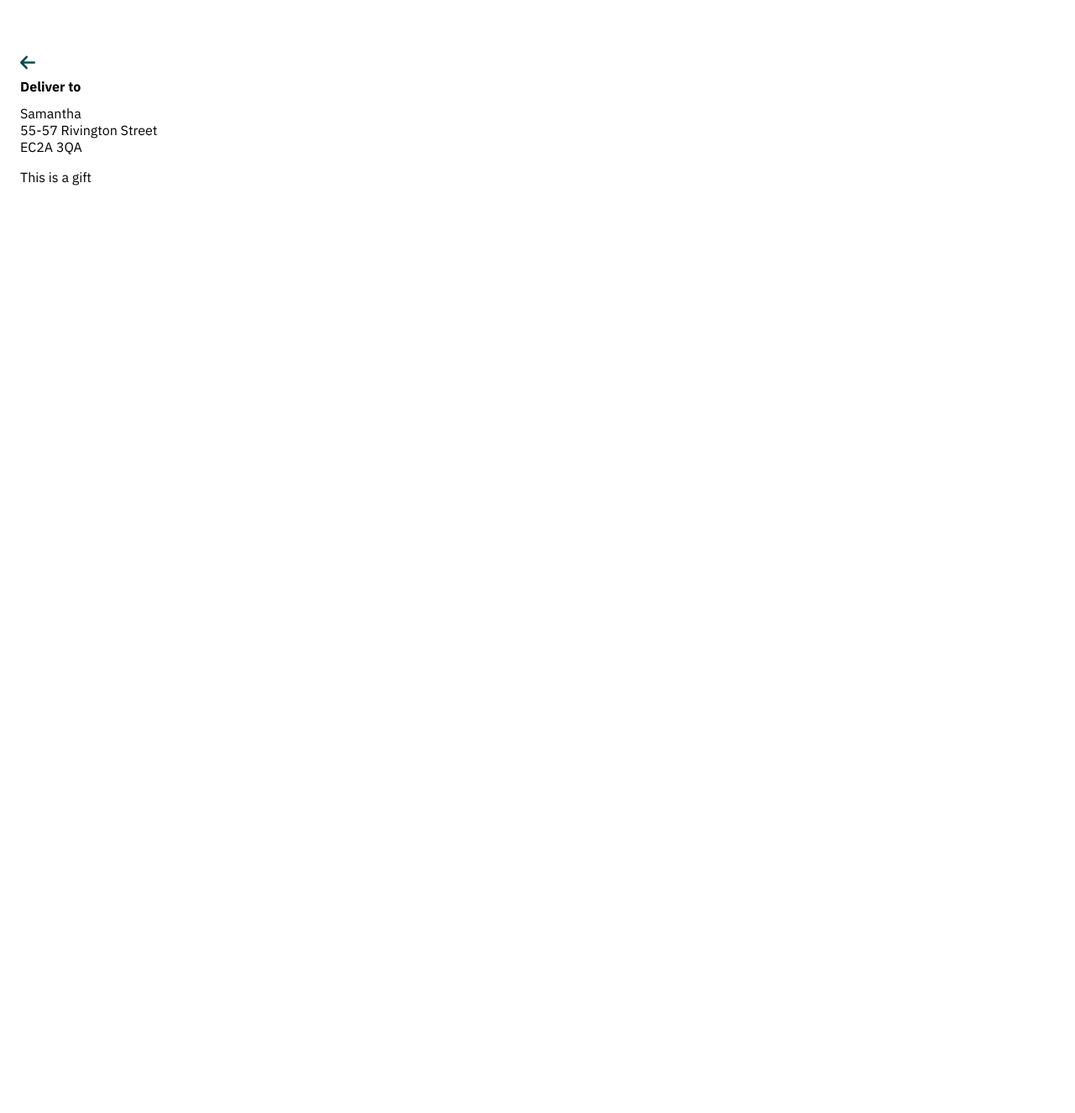
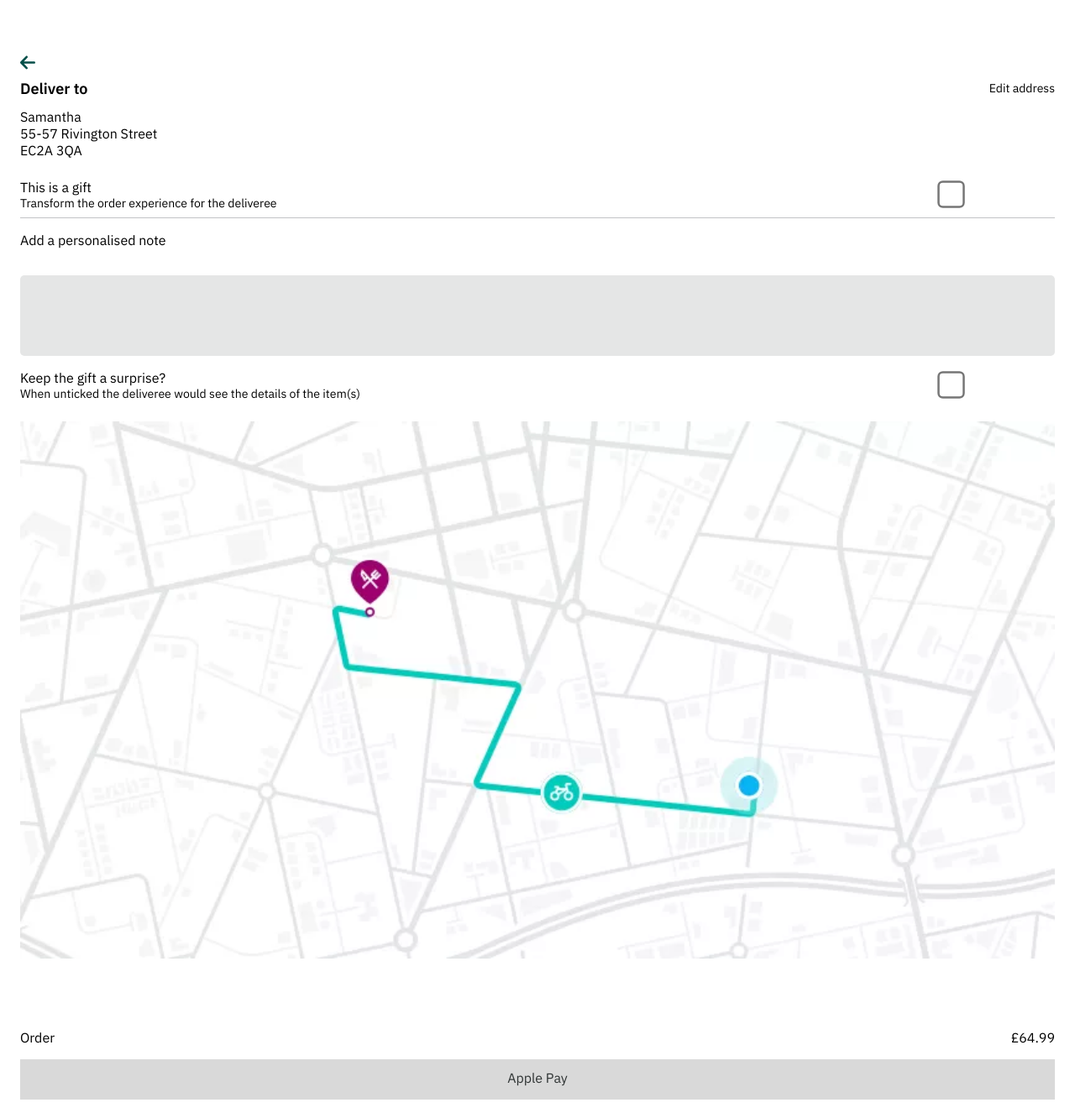
Before and after one commit to calvin-bochynski-ng/hackathon-acabo-client, a React (Create React App) app: page /checkout in a window 1280 px wide. Shown: the whole page at 84% size. Before the commit the page ends 800 px from the top, so only its background shows below. Built offline with nearby package versions, Linux system fonts and the light colour scheme.

Commit message:
add frontend layout, make form, will complete after backend

```diff
--- a/src/component/Checkout/Checkout.js
+++ b/src/component/Checkout/Checkout.js
@@ -1,9 +1,23 @@
 import "./Checkout.scss";
 import React from "react";
+import { useState } from "react";
 import { NavLink } from "react-router-dom";
 import backArrow from "../../assets/icons/arrow-left.svg";
+import map from "../../assets/images/checkout_map.png";
 
 function Checkout() {
+  const [state, setState] = useState({
+    gift_message: "",
+  });
+
+  const handleChanges = (event) => {
+    const { name, value } = event.target;
+    setState({
+      ...state,
+      [name]: value,
+    });
+  };
+
   return (
     <>
       <section className="checkout">
@@ -15,7 +29,12 @@ function Checkout() {
               className="checkout__delivery-details--backarrow"
             />
           </NavLink>
-          <h4 className="checkout__delivery-details--title">Deliver to</h4>
+          <div className="checkout__delivery-details--heading">
+            <h4 className="checkout__delivery-details--title">Deliver to</h4>
+            <p className="checkout__delivery-details--edit-address">
+              Edit address
+            </p>
+          </div>
           <p className="checkout__delivery-details--address">Samantha</p>
           <p className="checkout__delivery-details--address">
             55-57 Rivington Street
@@ -23,8 +42,63 @@ function Checkout() {
           <p className="checkout__delivery-details--address">EC2A 3QA</p>
         </div>
         <div className="checkout__gift">
-          <p className="checkout__gift-title">This is a gift</p>
+          <div className="checkout__gift-text">
+            <p className="checkout__gift-title">This is a gift</p>
+            <p className="checkout__gift-subtitle">
+              Transform the order experience for the deliveree
+            </p>
+          </div>
+          <div className="checkout__gift-checkbox--container">
+            <input
+              type="checkbox"
+              id="gift"
+              name="gift"
+              className="checkout__gift-checkbox"
+            />
+          </div>
         </div>
+        <form className="gift">
+          {/* Add submitHandler after you make the backend */}
+          <div className="gift-message--container">
+            <p className="gift-message--title">Add a personalised note</p>
+            <input
+              name="gift_message"
+              className="gift-message"
+              value={state.gift_message}
+              onChange={handleChanges}
+            />
+          </div>
+          <div className="gift__secret-container">
+            <div className="gift__secret-text">
+              <p className="gift__secret-title">Keep the gift a surprise?</p>
+              <p className="gift__secret-subtitle">
+                When unticked the deliveree would see the details of the item(s)
+              </p>
+            </div>
+            <div className="gift__secret-checkbox--container">
+              <input
+                type="checkbox"
+                id="gift"
+                name="gift"
+                className="gift__secret-checkbox"
+              />
+            </div>
+          </div>
+          <div className="checkout__map">
+            <img src={map} alt="" className="checkout__map-img" />
+          </div>
+          <div className="order">
+            <div className="order__details">
+              <p className="order">Order</p>
+              <p className="order__price">£64.99</p>
+            </div>
+            <div className="order__button-container">
+              <a href="/" className="order__button">
+                Apple Pay
+              </a>
+            </div>
+          </div>
+        </form>
       </section>
     </>
   );
--- a/src/component/Checkout/Checkout.scss
+++ b/src/component/Checkout/Checkout.scss
@@ -6,15 +6,160 @@
   display: flex;
   flex-direction: column;
 
+  &__delivery-details {
+    padding: 0rem 0rem 1.5rem 0rem;
+  }
+
   &__delivery-details--backarrow {
     width: 1.13rem;
   }
 
+  &__delivery-details--heading {
+    display: flex;
+    justify-content: space-between;
+    align-items: center;
+  }
+
   &__delivery-details--title {
     margin: 0.25rem 0rem 0.75rem 0rem;
+    font-size: 1.13rem;
+    font-weight: 600;
+  }
+
+  &__delivery-details--edit-address {
+    margin: 0.25rem 0rem 0.75rem 0rem;
+    font-size: 0.88rem;
   }
 
   &__delivery-details--address {
     margin: 0;
   }
+
+  &__gift {
+    display: flex;
+    border-bottom: solid 0.06rem #c2c3c5;
+    padding: 0rem 0rem 0.5rem 0rem;
+
+    &-text {
+      width: 80%;
+    }
+
+    &-title {
+      margin: 0;
+    }
+
+    &-subtitle {
+      margin: 0;
+      font-size: 0.88rem;
+    }
+
+    &-checkbox {
+      -ms-transform: scale(2.5);
+      -moz-transform: scale(2.5);
+      -webkit-transform: scale(2.5);
+      -o-transform: scale(2.5);
+      transform: scale(2.5);
+      padding: 10px;
+      margin: 0;
+
+      &--container {
+        display: flex;
+        justify-content: center;
+        align-items: center;
+        width: 20%;
+      }
+    }
+  }
+
+  &__map {
+    width: 100%;
+    padding: 1.5rem 0rem 4rem 0rem;
+
+    &-img {
+      width: 100%;
+    }
+  }
 }
+
+.gift {
+  &-message {
+    width: 100%;
+    height: 6rem;
+    border-radius: 5px;
+    border: none;
+    background-color: #dfe0e0cc;
+
+    &--title {
+      margin: 0;
+      padding: 1rem 0rem 2rem 0rem;
+    }
+  }
+}
+
+.gift__secret {
+  display: flex;
+  border-bottom: solid 0.06rem #c2c3c5;
+  padding: 0rem 0rem 0.5rem 0rem;
+
+  &-container {
+    display: flex;
+    padding-top: 1rem;
+  }
+
+  &-text {
+    width: 80%;
+  }
+
+  &-title {
+    margin: 0;
+  }
+
+  &-subtitle {
+    margin: 0;
+    font-size: 0.88rem;
+  }
+
+  &-checkbox {
+    -ms-transform: scale(2.5);
+    -moz-transform: scale(2.5);
+    -webkit-transform: scale(2.5);
+    -o-transform: scale(2.5);
+    transform: scale(2.5);
+    padding: 10px;
+    margin: 0;
+
+    &--container {
+      display: flex;
+      justify-content: center;
+      align-items: center;
+      width: 20%;
+    }
+  }
+}
+
+.order {
+  background-color: #ffffff;
+  &__details {
+    display: flex;
+    justify-content: space-between;
+  }
+
+  &__button {
+    background-color: #d9d9d9;
+    width: 100%;
+    height: 100%;
+    text-align: center;
+    padding: 0.75rem;
+    text-decoration: none;
+    color: $primary-text;
+
+    &-container {
+      display: flex;
+      justify-content: center;
+      align-items: center;
+      width: 100%;
+      height: 4rem;
+      padding: 0rem 0rem 1rem 0rem;
+    }
+  }
+}
```
Also changed, not shown: src/assets/images/checkout_map.png (added).
